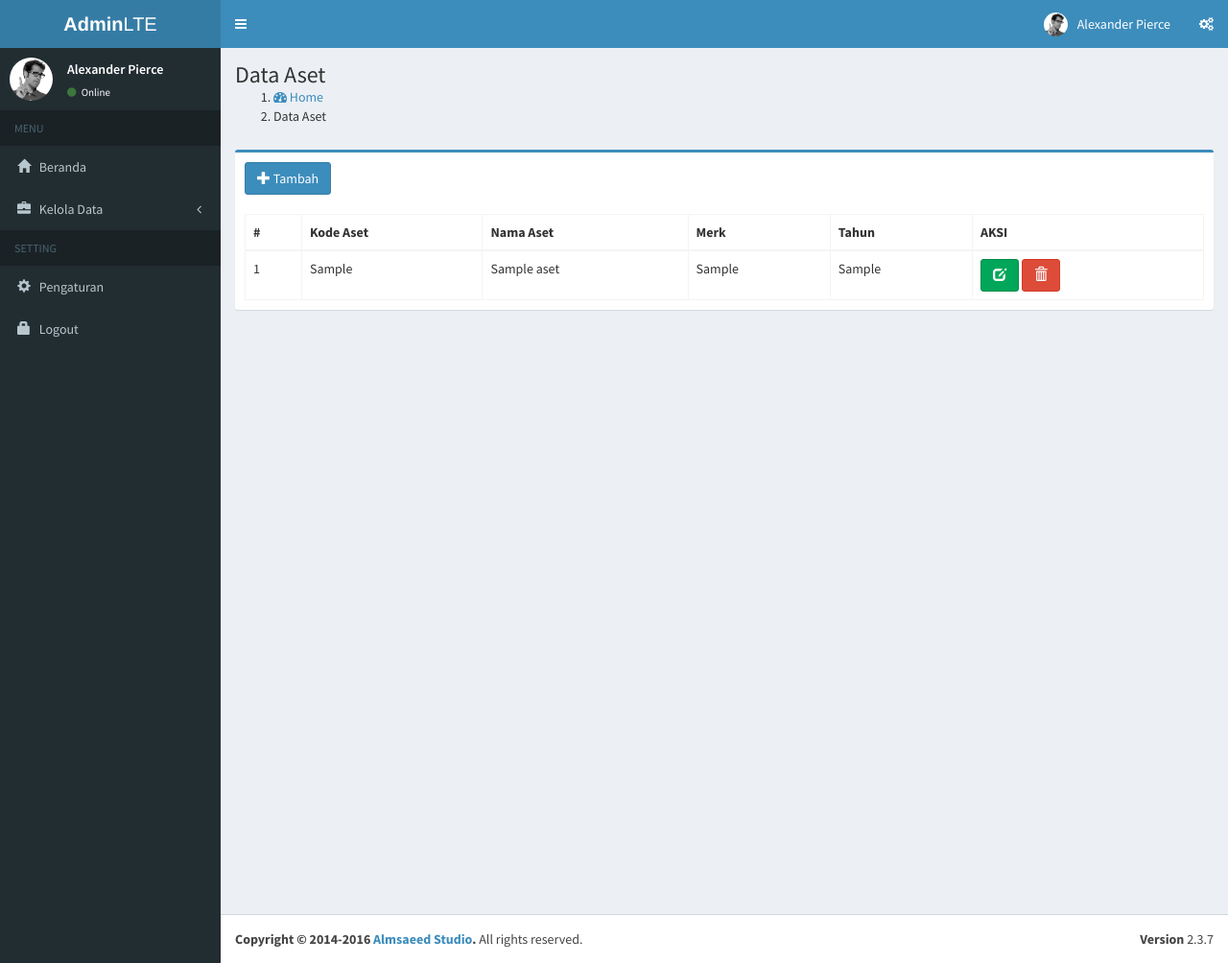
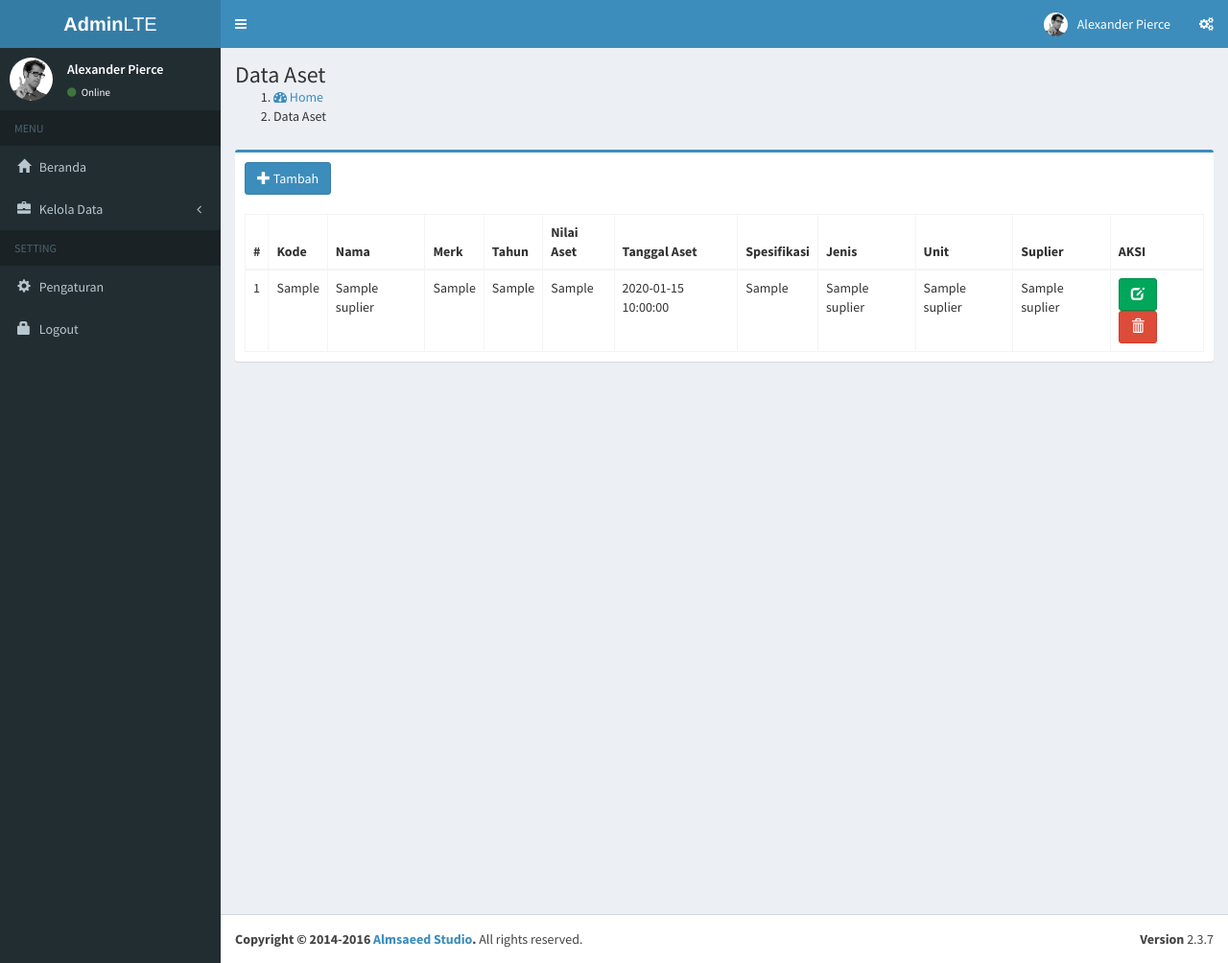
Before and after one commit to dedysurya13/SIMASET-RSUIC, a PHP site: page /index.php?page=data_aset in a window 1280 px wide. Shown: the whole page at 96% size. Run offline with PHP 8.4, Linux system fonts and the light colour scheme; tables that the repository leaves empty or names only in its code hold one stand-in row (values such as "Sample post"); some libraries are stand-ins or nearby versions.

Commit message:
join 4 tabel

```diff
--- a/pages/aset/data_aset.php
+++ b/pages/aset/data_aset.php
@@ -19,10 +19,16 @@
                             <thead>
                                 <tr>
                                     <th>#</th>
-                                    <th>Kode Aset</th>
-                                    <th>Nama Aset</th>
+                                    <th>Kode</th>
+                                    <th>Nama</th>
                                     <th>Merk</th>
                                     <th>Tahun</th>
+                                    <th>Nilai Aset</th>
+                                    <th>Tanggal Aset</th>
+                                    <th>Spesifikasi</th>
+                                    <th>Jenis</th>
+                                    <th>Unit</th>
+                                    <th>Suplier</th>
                                     <th>AKSI</th>
                                 </tr>
                             </thead>
@@ -31,7 +37,7 @@
                                     include "conf/conn.php";
                                     $no=0;
 
-                                    $sql = "SELECT * FROM tb_aset ORDER BY kode_aset ASC";
+                                    $sql = "SELECT * FROM tb_aset as a INNER JOIN tb_jenis as j ON a.kode_jenis = j.kode_jenis INNER JOIN tb_unit as u ON a.kode_unit = u.kode_unit INNER JOIN tb_suplier as s ON a.kode_suplier = s.kode_suplier ORDER BY kode_aset ASC";
 
                                     $dataAset = $conn->query($sql);
 
@@ -43,6 +49,12 @@
                                             <td><?php echo $row['nama_aset'];?></td>
                                             <td><?php echo $row['merk_aset'];?></td>
                                             <td><?php echo $row['tahun_aset'];?></td>
+                                            <td><?php echo $row['nilai_aset'];?></td>
+                                            <td><?php echo $row['tanggal_aset'];?></td>
+                                            <td><?php echo $row['spesifikasi_aset'];?></td>
+                                            <td><?php echo $row['nama_jenis'];?></td>
+                                            <td><?php echo $row['nama_unit'];?></td>
+                                            <td><?php echo $row['nama_suplier'];?></td>
                                             <td>
                                                 <a href="index.php?page=ubah_aset&id=<?=$row['kode_aset'];?>" class="btn btn-success" role="button" title="Ubah Data"><i class="glyphicon glyphicon-edit"></i></a>
                                                 <a href="pages/aset/hapus_aset.php?id=<?=$row['kode_aset'];?>" class="btn btn-danger" role="button" title="Hapus Data" onclick="return confirm('Yakin ingin menghapus data ini?')"><i class="glyphicon glyphicon-trash"></i></a>
```
